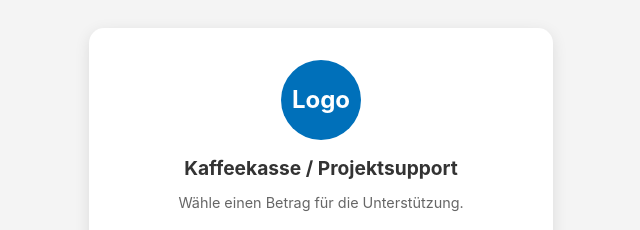
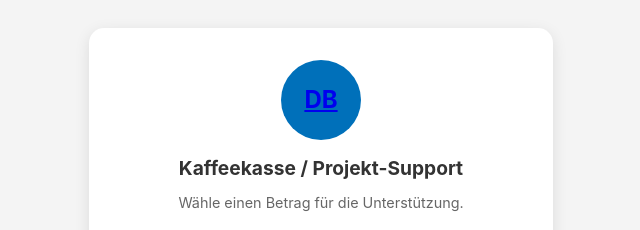
Before and after one commit to ddjfm/support, a plain HTML site: page index.html in a window 1280 px wide. Shown: the part 169-399 px from the top of the page, without its empty margins (319-959 px from the left). Drawn offline with Linux system fonts and the light colour scheme.

Commit message:
Update logo link and heading text in index.html

```diff
--- a/index.html
+++ b/index.html
@@ -99,8 +99,8 @@
 <body>
 
 <div class="payment-card">
-    <div class="logo">Logo</div>
-    <h1>Kaffeekasse / Projektsupport</h1>
+    <div class="logo"><a href="http://www.dirkbundies.de/DirkBundies2017_61kB.jpg">DB</a></div>
+    <h1>Kaffeekasse / Projekt-Support</h1>
     <p>Wähle einen Betrag für die Unterstützung.</p>
 
     <div class="button-grid">
```
